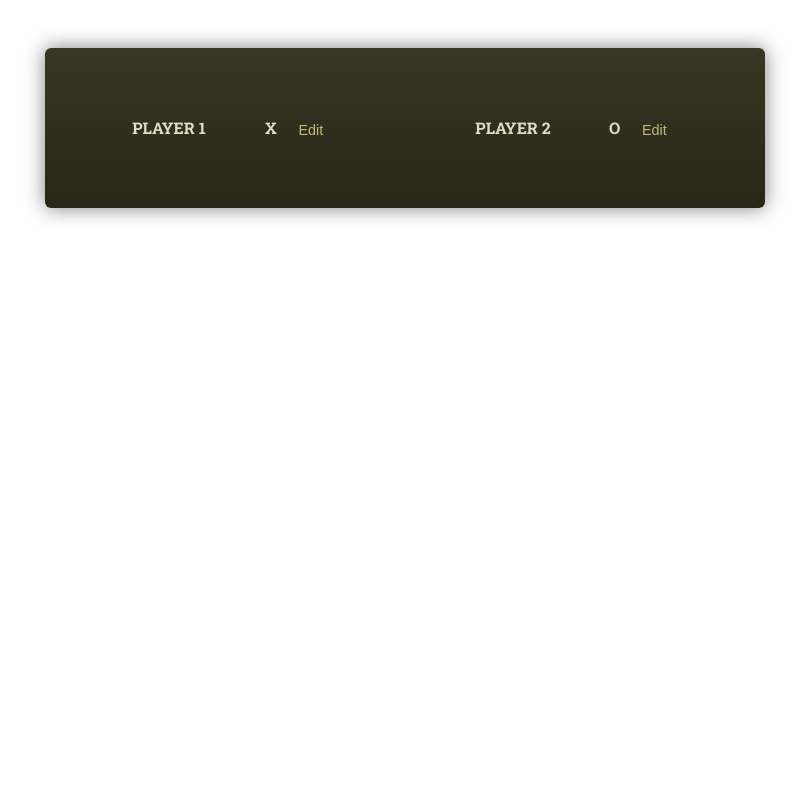
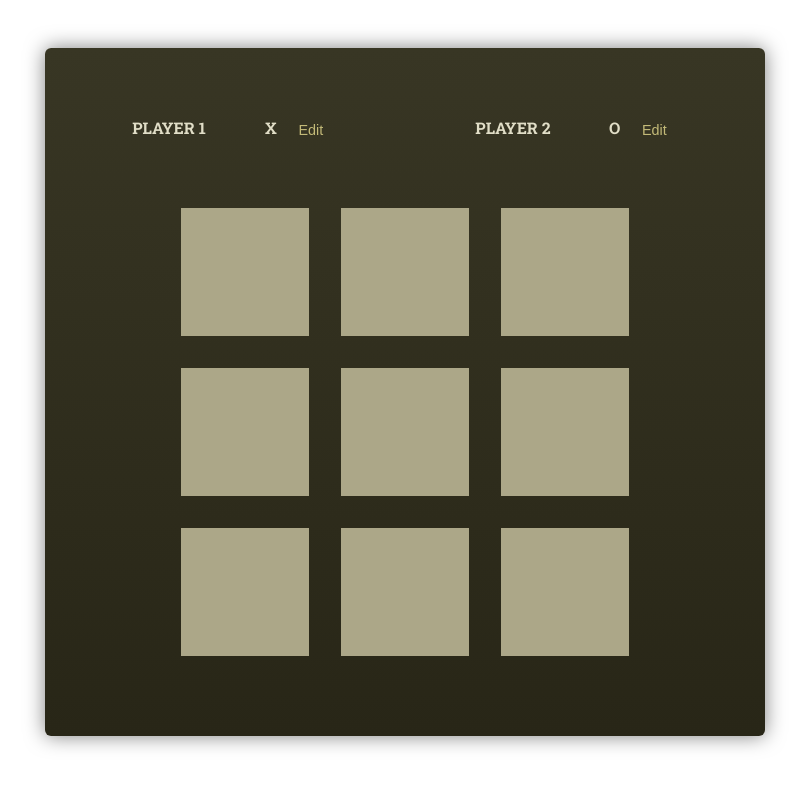
Before and after one commit to mitu1403/react-TicTacToe, a React (Vite) app: page / in a window 1280 px wide. Shown: the top 788 px of the page, without its empty margins (235-1044 px from the left). Built offline with nearby package versions, Linux system fonts and the light colour scheme; a web font is replaced by a local one.

Commit message:
rendering multi-dimensional lists

```diff
--- a/src/App.jsx
+++ b/src/App.jsx
@@ -1,3 +1,4 @@
+import GameBoard from "./components/GameBoard";
 import Player from "./components/Player";
 function App() {
   return (
@@ -7,6 +8,7 @@
           <Player initialName="Player 1" symbol="X" />
           <Player initialName="Player 2" symbol="O" />
         </ol>
+        <GameBoard/>
       </div>
     </main>
   );
--- /dev/null
+++ b/src/components/GameBoard.jsx
@@ -0,0 +1,18 @@
+const initialGameBoard = [
+  [null, null, null],
+  [null, null, null],
+  [null, null, null],
+];
+export default function GameBoard() {
+  return (
+    <ol id="game-board">
+      {initialGameBoard.map((row, rowIndex) => (
+        <li key={rowIndex}>
+          <ol>
+            {row.map((playerSymbol, colIndex) => <li key={colIndex}><button>{playerSymbol}</button></li>)}
+          </ol>
+        </li>
+      ))}
+    </ol>
+  );
+}
```
Also changed, not shown: src/components/Player.jsx (+4 -8 lines).
